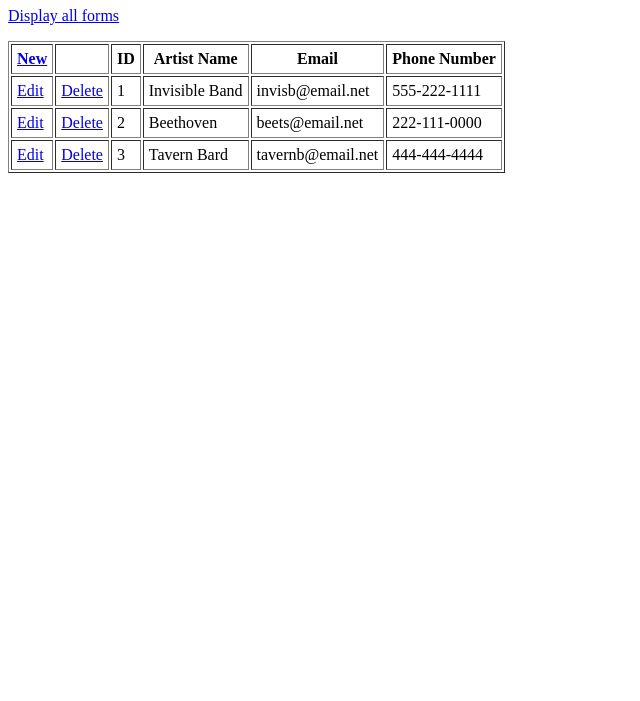
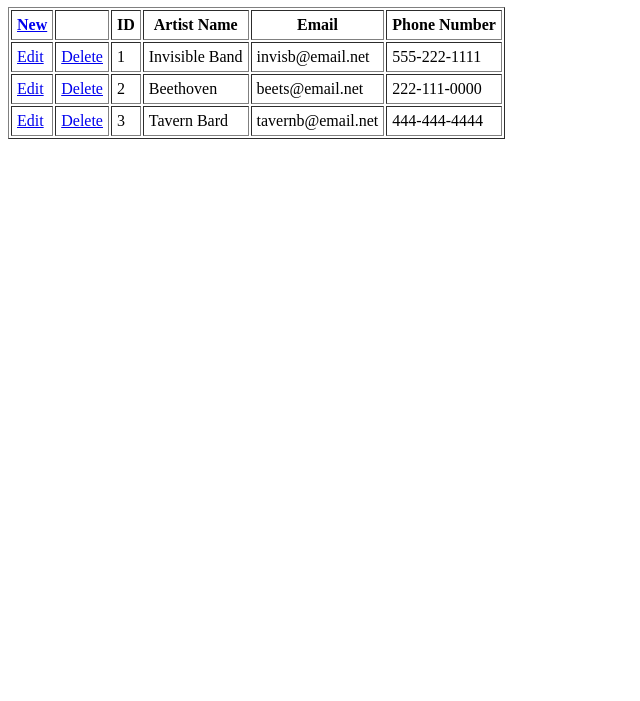
Before and after one commit to bakermor/cs340-concert-management-system, a plain HTML site: page templates/artists.html in a window 1280 px wide. Shown: the part 99-800 px from the top of the page, without its empty margins (0-640 px from the left). Drawn offline with Linux system fonts and the light colour scheme.

Commit message:
removed display all forms option

```diff
--- a/templates/artists.html
+++ b/templates/artists.html
@@ -66,7 +66,6 @@
 
     <h1>Artists</h1>
     <div id="browse">
-      <p><a href="#" onclick="showAll()">Display all forms</a></p>
       <table border="1" cellpadding="5">
         <tr>
             <th><a href="#" onclick="newArtist()">New</a></th>
```
